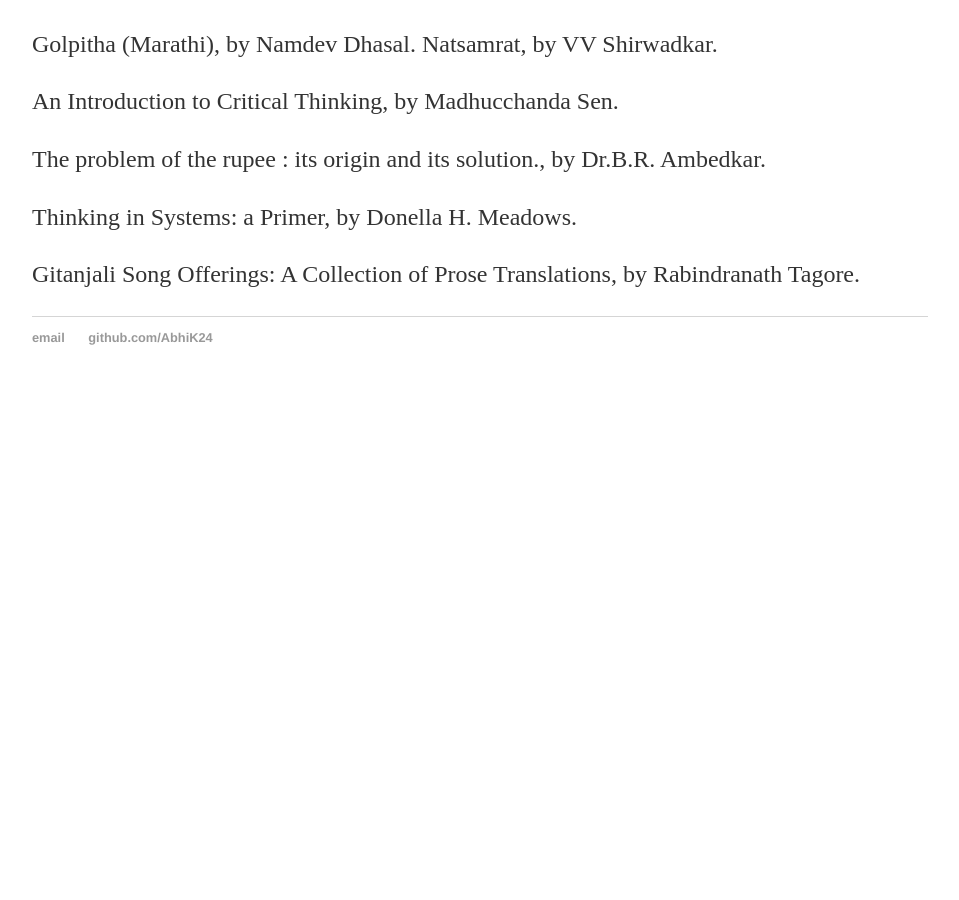
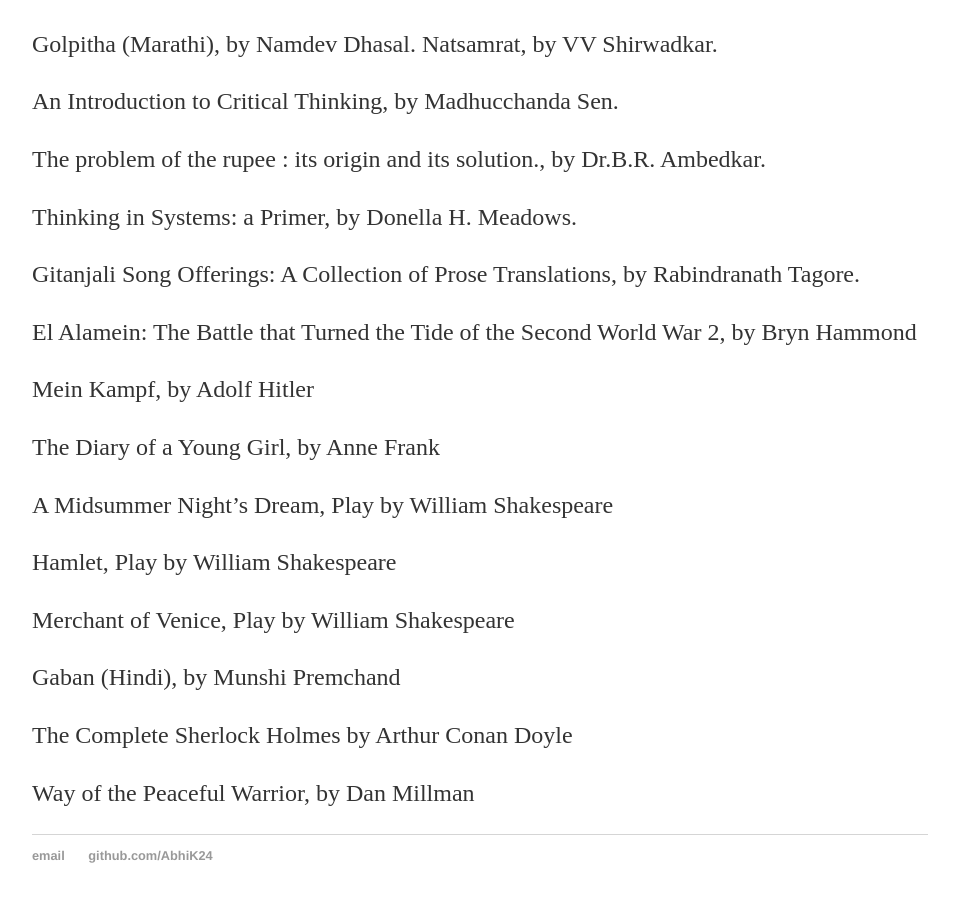
Before and after one commit to AbhiK24/abhik24.github.io, a Jekyll site: the page built from _posts/2017-08-20-Books-I-have-read-till-date.md, in a window 1280 px wide and 900 px high, scrolled down 1153 px. Shown: the whole window, without its empty margins (160-1119 px from the left). Built offline with Jekyll 4.4.1, drawn with Linux system fonts in a browser that asks for light colours; before the commit the page ends 1558 px from its top, so only the background shows below that.

Commit message:
Updated many books

```diff
--- a/_posts/2017-08-20-Books-I-have-read-till-date.md
+++ b/_posts/2017-08-20-Books-I-have-read-till-date.md
@@ -39,3 +39,21 @@ The problem of the rupee : its origin and its solution., by Dr.B.R. Ambedkar.
 Thinking in Systems: a Primer, by Donella H. Meadows.
 
 Gitanjali Song Offerings: A Collection of Prose Translations, by Rabindranath Tagore.
+
+El Alamein: The Battle that Turned the Tide of the Second World War 2, by Bryn Hammond
+
+Mein Kampf, by Adolf Hitler
+
+The Diary of a Young Girl, by Anne Frank
+
+A Midsummer Night's Dream, Play by William Shakespeare
+
+Hamlet, Play by William Shakespeare
+
+Merchant of Venice, Play by William Shakespeare
+
+Gaban (Hindi), by Munshi Premchand
+
+The Complete Sherlock Holmes by Arthur Conan Doyle
+
+Way of the Peaceful Warrior, by Dan Millman
```
